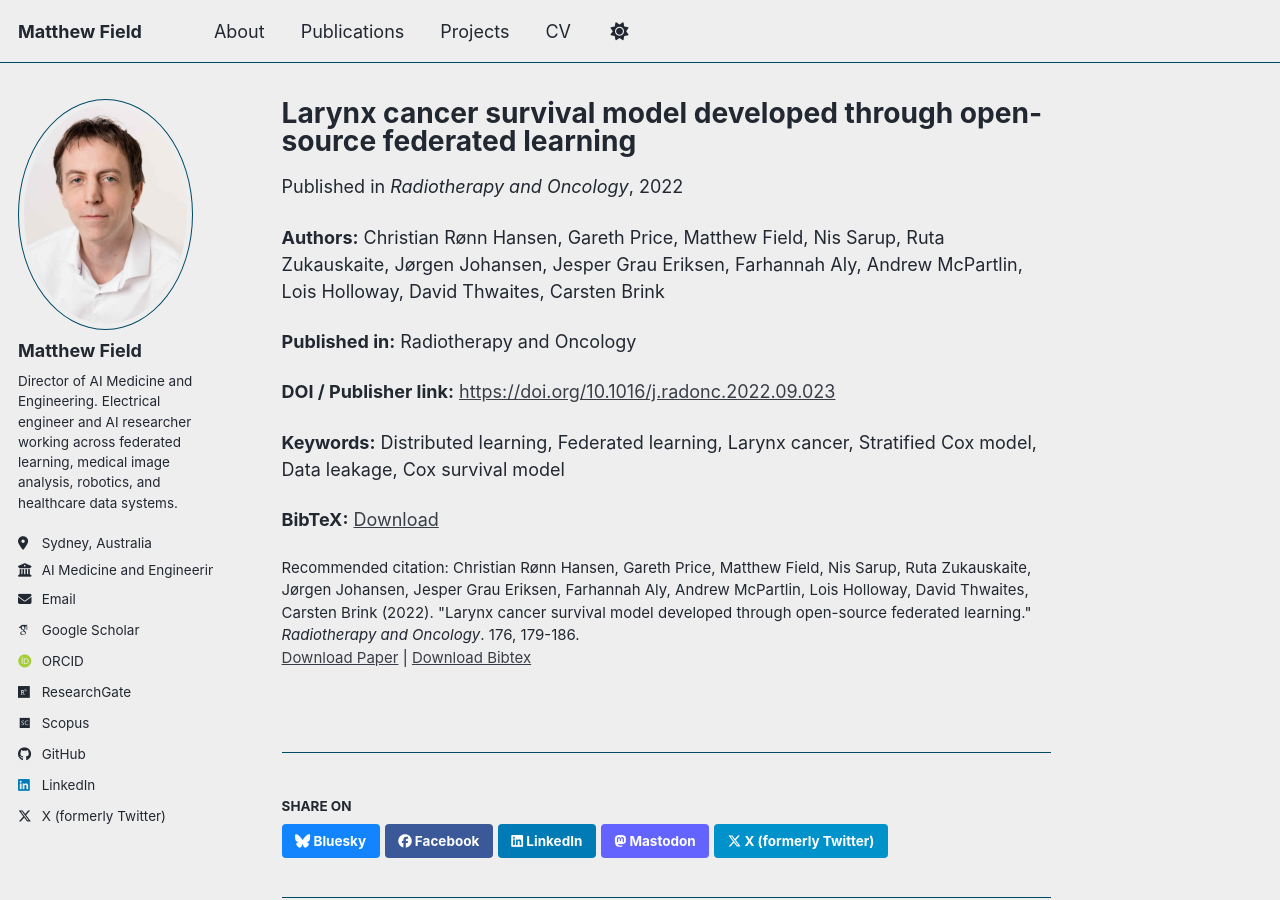
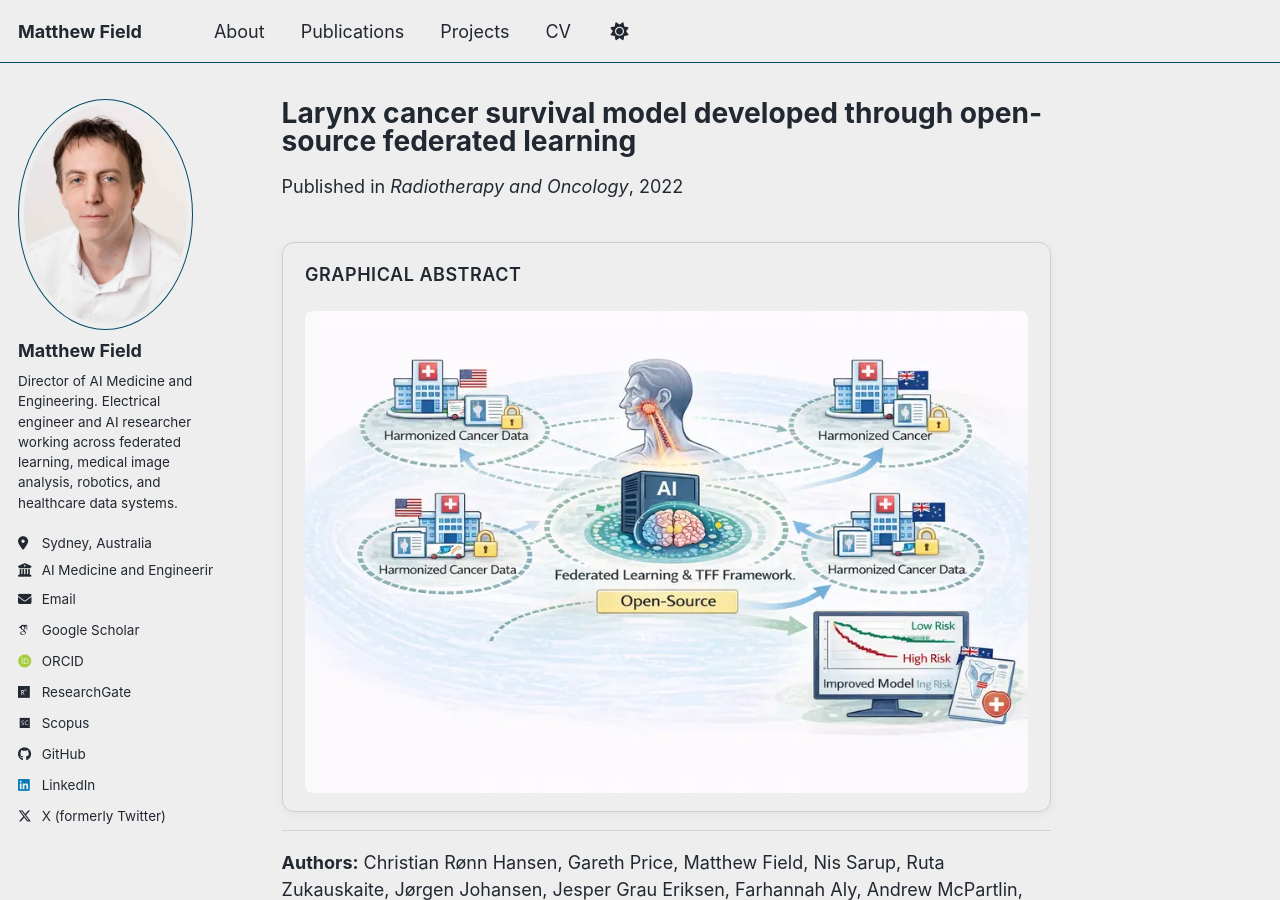
Before and after one commit to mffield/mffield.github.io, a Jekyll site: the page built from _publications/2022-01-01-larynx-cancer-survival-model-developed-through-open-source-federated-learning.md, in a window 1280 px wide and 900 px high. Built offline with Jekyll 4.4.1, drawn with Linux system fonts in a browser that asks for light colours; some web fonts are replaced; a script bundle is joined from its source files by our own code; library files that are not in the unit come from our copies.

Commit message:
add image for larynx paper

```diff
--- a/_publications/2022-01-01-larynx-cancer-survival-model-developed-through-open-source-federated-learning.md
+++ b/_publications/2022-01-01-larynx-cancer-survival-model-developed-through-open-source-federated-learning.md
@@ -9,6 +9,8 @@ venue: 'Radiotherapy and Oncology'
 paperurl: 'https://doi.org/10.1016/j.radonc.2022.09.023'
 bibtexurl: '/files/bib/larynx-cancer-survival-model-developed-through-open-source-federated-learning.bib'
 citation: 'Christian Rønn Hansen, Gareth Price, Matthew Field, Nis Sarup, Ruta Zukauskaite, Jørgen Johansen, Jesper Grau Eriksen, Farhannah Aly, Andrew McPartlin, Lois Holloway, David Thwaites, Carsten Brink (2022). &quot;Larynx cancer survival model developed through open-source federated learning.&quot; <i>Radiotherapy and Oncology</i>. 176, 179-186.'
+graphical_abstract: /images/publications/larynx_federated_learning_graphical_abstract_960.webp
+graphical_abstract_alt: "Overview of a federated learning approach used for collaborative development of a larynx cancer survival prediction model using harmonized data from international hospitals while preserving privacy."
 ---
 
 **Authors:** Christian Rønn Hansen, Gareth Price, Matthew Field, Nis Sarup, Ruta Zukauskaite, Jørgen Johansen, Jesper Grau Eriksen, Farhannah Aly, Andrew McPartlin, Lois Holloway, David Thwaites, Carsten Brink
```
Also changed, not shown: images/publications/larynx_federated_learning_graphical_abstract_960.webp (added).
